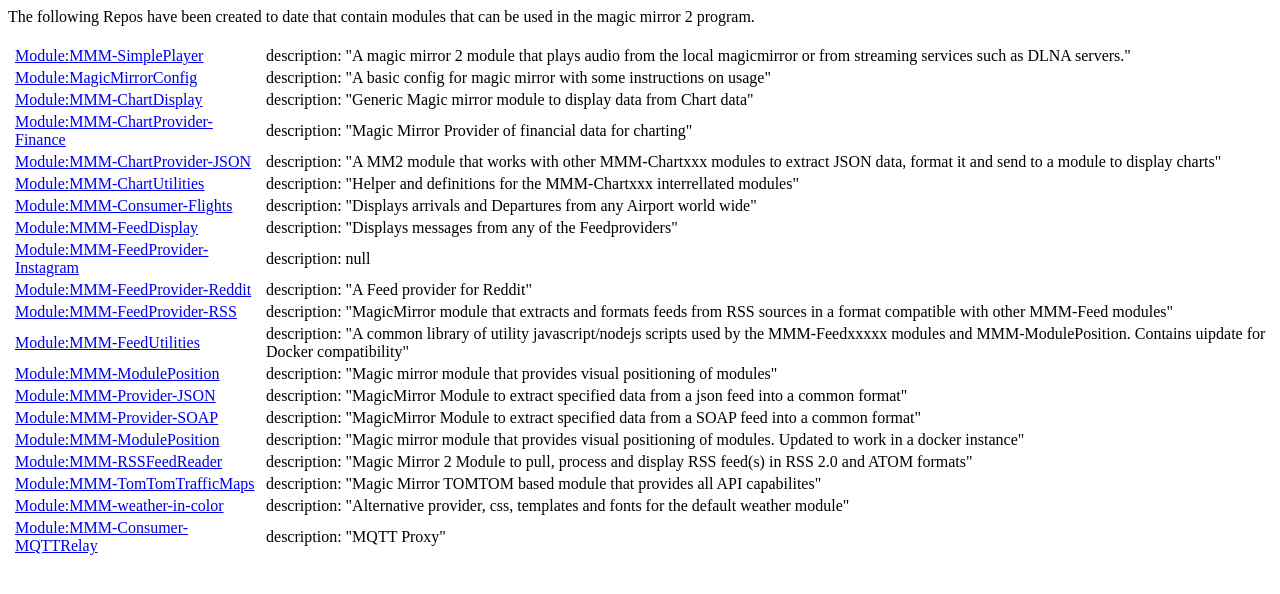
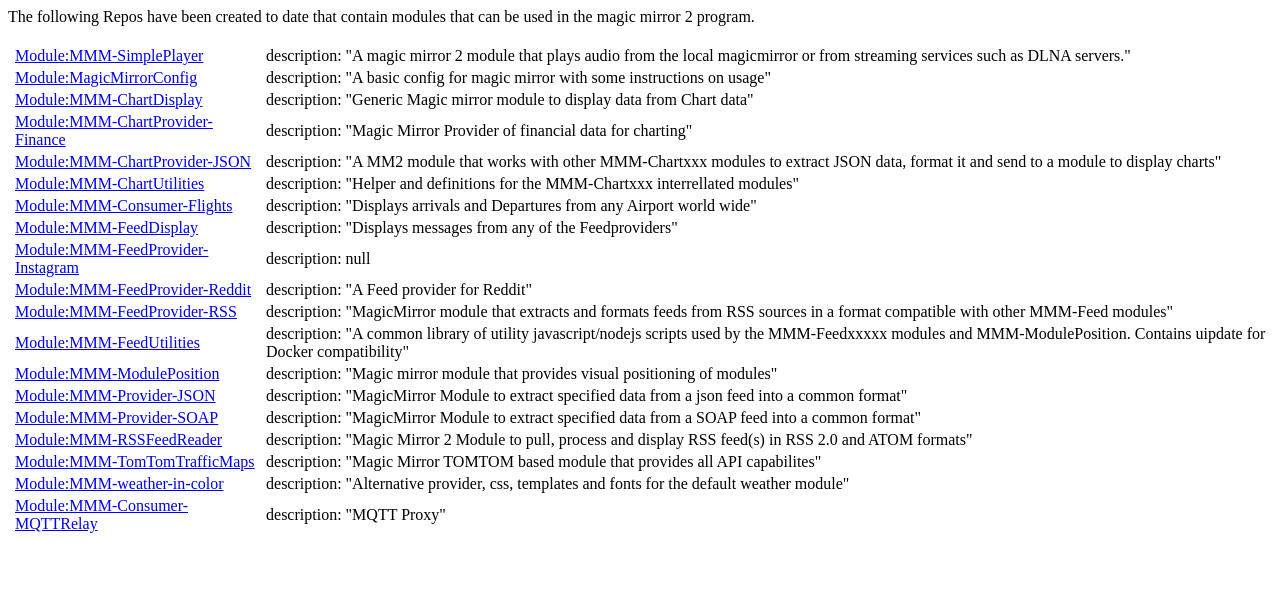
Before and after one commit to TheBodger/TheBodger.github.io, a plain HTML site: page index.html in a window 1280 px wide. Drawn offline with Linux system fonts and the light colour scheme.

Commit message:
Update index.html

```diff
--- a/index.html
+++ b/index.html
@@ -64,8 +64,7 @@ The following Repos have been created to date that contain modules that can be u
 				</a>
 			</td>
 			<td>
-				description: "A MM2 module that works with other MMM-Chartxxx modules
-				to extract JSON data, format it and send to a module to display charts"<br>
+				description: "A MM2 module that works with other MMM-Chartxxx modules to extract JSON data, format it and send to a module to display charts"<br>
 			</td>
 		</tr>
 		<tr>
@@ -126,8 +125,7 @@ The following Repos have been created to date that contain modules that can be u
 				</a>
 			</td>
 			<td>
-				description: "MagicMirror module that extracts and formats feeds from
-				RSS sources in a format compatible with other MMM-Feed modules"<br>
+				description: "MagicMirror module that extracts and formats feeds from RSS sources in a format compatible with other MMM-Feed modules"<br>
 			</td>
 		</tr>
 		<tr>
@@ -138,8 +136,7 @@ The following Repos have been created to date that contain modules that can be u
 				</a>
 			</td>
 			<td>
-				description: "A common library of utility javascript/nodejs scripts
-				used by the MMM-Feedxxxxx modules and MMM-ModulePosition. Contains uipdate for Docker compatibility"<br>
+				description: "A common library of utility javascript/nodejs scripts used by the MMM-Feedxxxxx modules and MMM-ModulePosition. Contains uipdate for Docker compatibility"<br>
 			</td>
 		</tr>
 		<tr>
@@ -150,8 +147,7 @@ The following Repos have been created to date that contain modules that can be u
 				</a>
 			</td>
 			<td>
-				description: "Magic mirror module that provides visual positioning of
-				modules"<br>
+				description: "Magic mirror module that provides visual positioning of modules"<br>
 			</td>
 		</tr>
 		<tr>
@@ -177,15 +173,6 @@ The following Repos have been created to date that contain modules that can be u
 				description: "MagicMirror Module to extract specified data from a SOAP
 				feed into a common format"<br>
 			</td>
-		</tr>
-		<tr>
-			<td></td>
-			<td>
-				<a href="https://github.com/TheBodger/MMM-ModulePosition/blob/master/README.md" target="_blank">
-					Module:MMM-ModulePosition
-				</a>
-			</td>
-			<td>description: "Magic mirror module that provides visual positioning of modules. Updated to work in a docker instance"<br></td>
 		</tr>
 		<tr>
 			<td></td>
```
